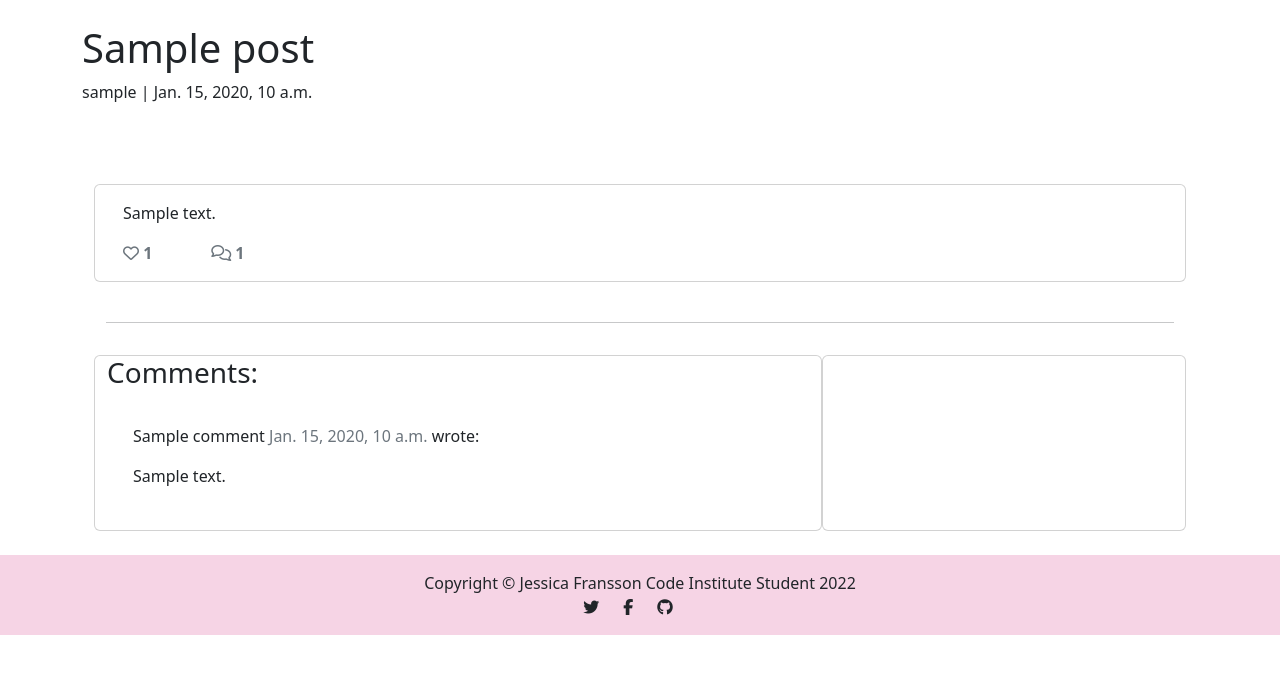
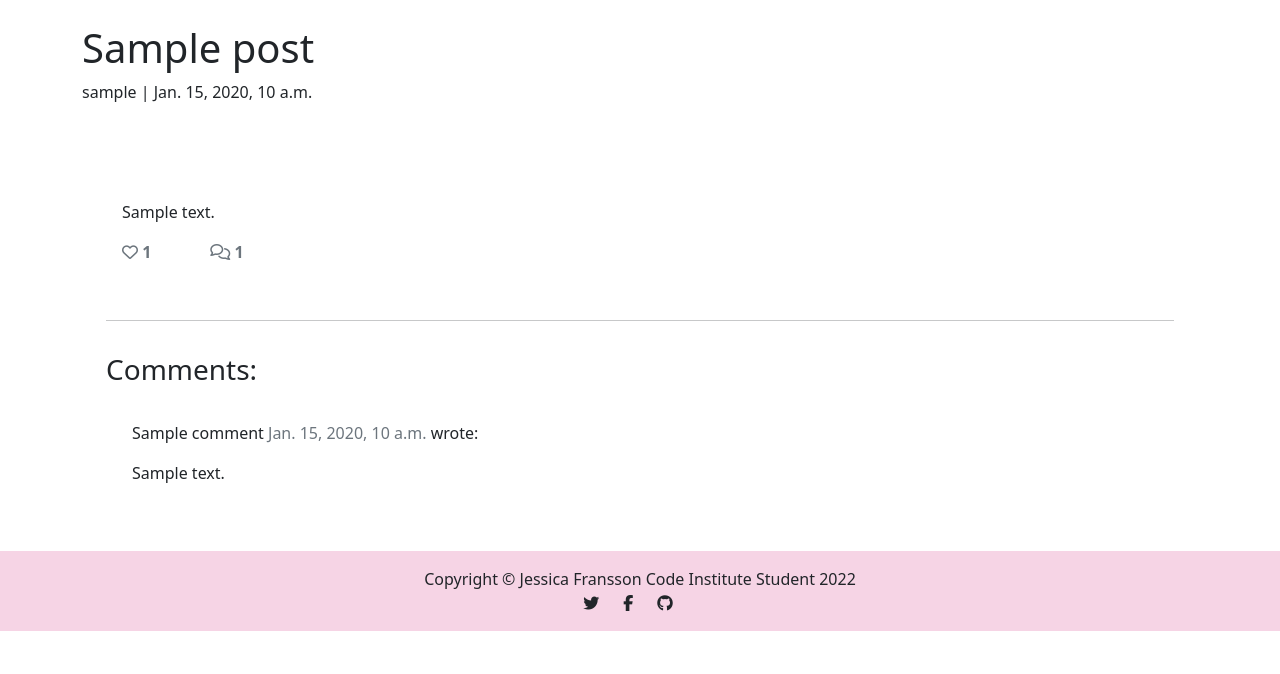
Before and after one commit to jessicafransson/bake-me-a-cake, a Django app: a page that uses templates/recipe_detail.html in a window 1280 px wide. Shown: the part 76-750 px from the top of the page. Run offline with Django 3.2, Linux system fonts and the light colour scheme; tables that the repository leaves empty hold one stand-in row (values such as "Sample post"); some libraries are stand-ins or nearby versions; some web fonts are replaced.

Commit message:
removed border boxes for recipe

```diff
--- a/templates/index.html
+++ b/templates/index.html
@@ -32,7 +32,7 @@
                             <p class="card-text text-muted h6">{{ post.created_on}} <i class="far fa-heart"></i>
                                 {{ post.number_of_likes }}</p>
                                 <p> Post Id: {{ post.id }} </p>
-                                <form action="{% url 'update_recipe' post.id %}" method="get"><button>Update Recipe</button></form>
+                                <form action="{% url 'update_recipe' post.id %}" method="get"><button>Edit Recipe</button></form>
                                 <form action="{% url 'delete_recipe' post.id %}" method="get"><button>Delete Recipe</button></form>
                             {% if user.is_authenticated %}
                             {% endif %}
--- a/templates/recipe_detail.html
+++ b/templates/recipe_detail.html
@@ -29,11 +29,11 @@
 
     <div class="container">
         <div class="row">
-            <div class="col card mb-4  mt-3 left  top">
-                <div class="card-body">
+            <div class="col card mb-4  mt-3 left  top border-0">
+                <div class="card-body border-0">
                     <!-- The recipe content goes inside the card-text. -->
                     <!-- Use the | safe filter inside the template tags -->
-                    <p class="card-text left">
+                    <p class="card-text">
                         {{ post.content | safe }}
                     </p>
                     <div class="row">
@@ -75,9 +75,9 @@
             </div>
         </div>
         <div class="row">
-            <div class="col-md-8 card mb-4  mt-3 ">
+            <div class="col-md-8 card mb-4  mt-3 border-0">
                 <h3>Comments:</h3>
-                <div class="card-body">
+                <div class="card-body border-0">
                     <!-- We want a for loop inside the empty control tags to iterate through each comment in comments -->
                     {% for comment in comments %}
                     <div class="comments" style="padding: 10px;">
@@ -96,7 +96,7 @@
                     {% endfor %}
                 </div>
             </div>
-            <div class="col-md-4 card mb-4  mt-3 ">
+            <div class="col-md-4 card mb-4  mt-3 border-0 ">
                 <div class="card-body">
                     <!-- For the comments submit that user is authenticated-->
                     {% if commented %}
```
Also changed, not shown: static/css/style.css (+0 -8 lines).
